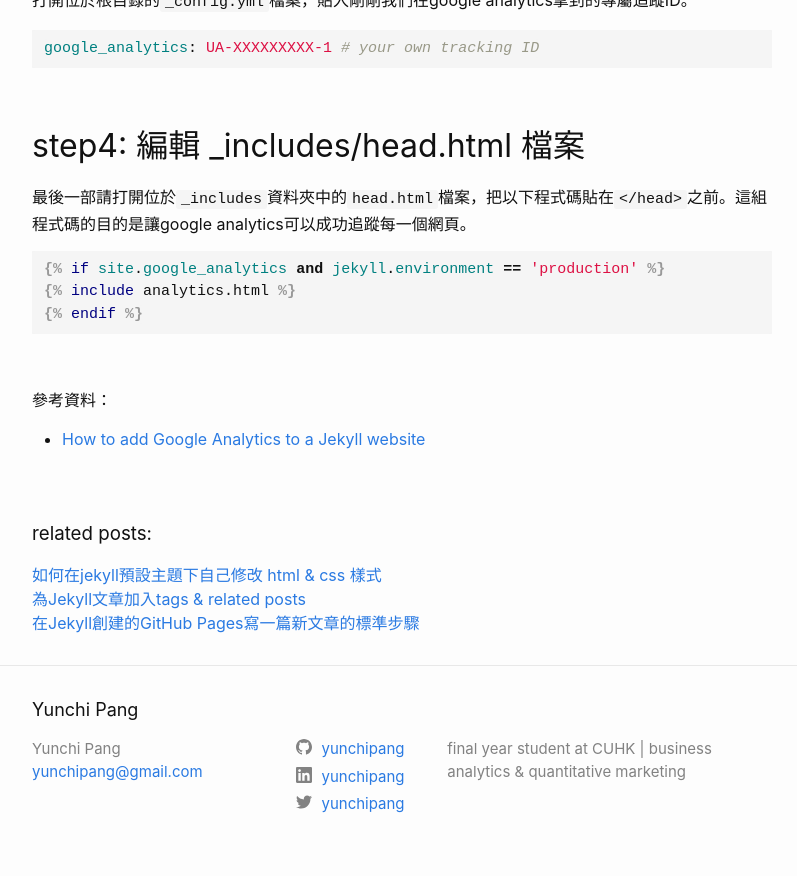
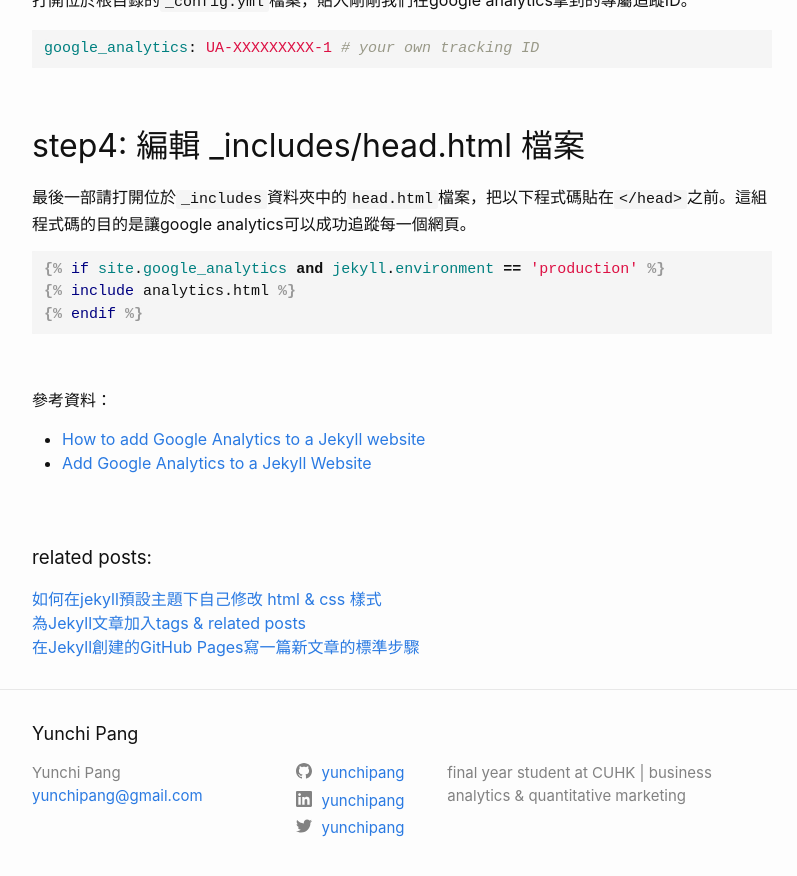
Before and after one commit to yunchipang/yunchipang.github.io, a Jekyll site: the page built from _posts/2020-07-25-adding-google-analytics-to-jekyll.md, in a window 1280 px wide and 900 px high, scrolled down 1772 px. Shown: the top 876 px of the window, without its empty margins (238-1035 px from the left). Built offline with Jekyll 4.4.1, drawn with Linux system fonts in a browser that asks for light colours.

Commit message:
update _posts/2020-07-25-adding-google-analytics-to-jekyll.md

```diff
--- a/_posts/2020-07-25-adding-google-analytics-to-jekyll.md
+++ b/_posts/2020-07-25-adding-google-analytics-to-jekyll.md
@@ -73,5 +73,6 @@
 參考資料：
 
 - [How to add Google Analytics to a Jekyll website](https://desiredpersona.com/google-analytics-jekyll/)
+- [Add Google Analytics to a Jekyll Website](https://curtisvermeeren.github.io/2016/11/18/Jekyll-Google-Analytics.html)
 
 <br/>
```
